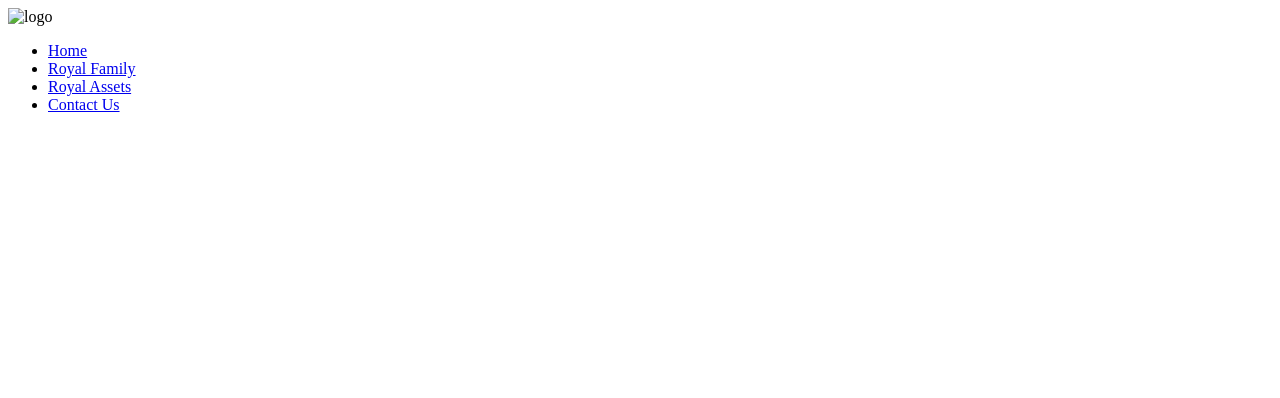
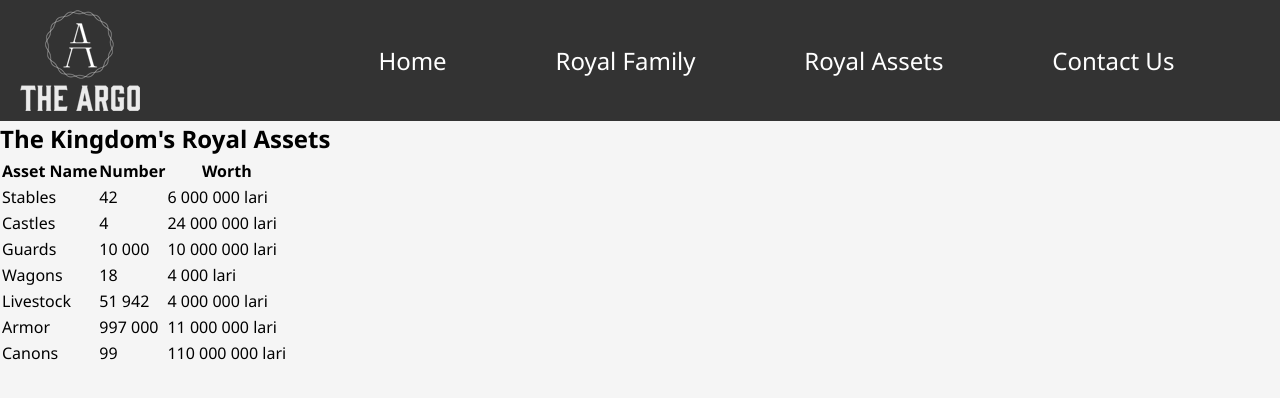
Before and after one commit to Ange230700/techChallengeWildCodeSchool, a plain HTML site: page html/royalAssets.html in a window 1280 px wide. Drawn offline with Linux system fonts and the light colour scheme; files that its build step writes are made by us from their sources.

Commit message:
refactoring... Great job today!

```diff
--- /dev/null
+++ b/css/defaultStyle.css
@@ -0,0 +1,16 @@
+* {
+  margin: 0;
+  padding: 0;
+  box-sizing: border-box;
+}
+
+html {
+  font-size: var(--root-element-font-size);
+}
+
+body {
+  background-color: var(--body-background-color);
+  font-size: var(--body-font-size);
+  font-family: var(--body-font-family);
+  line-height: var(--body-line-height);
+}
--- a/css/navigationBar.css
+++ b/css/navigationBar.css
@@ -0,0 +1,43 @@
+nav {
+  height: auto;
+  background-color: var(--navigation-bar-background-color);
+  display: flex;
+  justify-content: space-between;
+  flex-wrap: wrap;
+}
+
+nav img {
+  padding: 10px;
+  margin-left: 10px;
+}
+
+nav ul {
+  list-style: none;
+  margin-right: 7vw;
+  display: flex;
+  align-items: center;
+  justify-content: flex-end;
+  flex-grow: 1;
+  gap: 6vw;
+  flex-wrap: wrap;
+}
+
+nav ul li {
+  flex-shrink: 1;
+}
+
+nav ul li a {
+  color: var(--navigation-items-text-color);
+  text-decoration: none;
+  font-size: var(--html-anchors-font-size);
+  font-weight: var(--html-anchors-font-weight);
+  padding: 1rem;
+  transition: all 0.3s ease-in-out;
+  max-width: 100%;
+  height: auto;
+}
+
+nav ul li a:hover {
+  color: var(--color-of-html-anchors-when-hovering);
+  transform: scale(1.1);
+}
--- /dev/null
+++ b/css/rootElement.css
@@ -0,0 +1,38 @@
+/* === CSS VARIABLES === */
+:root {
+  /* COLORS */
+  --body-background-color: hsl(0, 0%, 96%);
+  --navigation-bar-background-color: hsl(0, 0%, 20%);
+  --navigation-items-text-color: hsl(0, 0%, 100%);
+  --color-of-html-anchors-when-hovering: hsl(187, 41%, 66%);
+  --color-of-hero-section-text: hsl(0, 0%, 7%);
+  --hero-section-heading-color: hsl(0, 0%, 75%);
+  --table-head-rows-color: hsl(0, 1%, 67%);
+  --table-body-odd-rows-color: hsl(98, 14%, 84%);
+  --paragraph-text-color: hsl(0, 0%, 0%);
+  --input-border-color: hsl(0, 0%, 0%);
+  --submit-button-background-color: hsl(0, 0%, 0%);
+  --submit-button-background-color-when-hovering: hsl(0, 0%, 20%);
+  --submit-button-text-color: hsl(0, 0%, 100%);
+
+  /* FONT AND TYPOGRAPHY */
+  --root-element-font-size: 100%;
+  --body-font-size: 1rem;
+  --html-anchors-font-size: 1.5rem;
+  --hero-section-heading-font-size: 2.5rem;
+  --about-section-heading-font-size: 2.5rem;
+  --about-section-paragraph-font-size: 1.5rem;
+  --royal-family-heading-font-size: 2.5rem;
+  --royal-family-figcaption-font-size: 1.5rem;
+  --form-labels-font-size: 1.5rem;
+  --form-inputs-placeholders-font-size: 1rem;
+  --form-textarea-placeholder-font-size: 1rem;
+
+  --html-anchors-font-weight: 500;
+  --form-labels-font-weight: 500;
+  --hero-section-heading-font-weight: 700;
+
+  --body-font-family: "Segoe UI", sans-serif;
+
+  --body-line-height: 1.5;
+}
--- a/html/royalAssets.html
+++ b/html/royalAssets.html
@@ -7,10 +7,58 @@
       async
     ></script>
 
-    <link rel="stylesheet" href="listOfStylesApplied.css" type="text/css" />
+    <link rel="stylesheet" href="../listOfStylesApplied.css" type="text/css" />
   </head>
   <body>
     <header id="navigationBar"></header>
+
+    <h2>The Kingdom's Royal Assets</h2>
+    <table>
+      <thead>
+        <tr>
+          <th>Asset Name</th>
+          <th>Number</th>
+          <th>Worth</th>
+        </tr>
+      </thead>
+      <tbody>
+        <tr>
+          <td>Stables</td>
+          <td>42</td>
+          <td>6 000 000 lari</td>
+        </tr>
+        <tr>
+          <td>Castles</td>
+          <td>4</td>
+          <td>24 000 000 lari</td>
+        </tr>
+        <tr>
+          <td>Guards</td>
+          <td>10 000</td>
+          <td>10 000 000 lari</td>
+        </tr>
+        <tr>
+          <td>Wagons</td>
+          <td>18</td>
+          <td>4 000 lari</td>
+        </tr>
+        <tr>
+          <td>Livestock</td>
+          <td>51 942</td>
+          <td>4 000 000 lari</td>
+        </tr>
+        <tr>
+          <td>Armor</td>
+          <td>997 000</td>
+          <td>11 000 000 lari</td>
+        </tr>
+        <tr>
+          <td>Canons</td>
+          <td>99</td>
+          <td>110 000 000 lari</td>
+        </tr>
+      </tbody>
+    </table>
 
     <script
       src="/listOfScriptsForDOMmanipulationOfBody.js"
--- a/javascript/navigationBar.js
+++ b/javascript/navigationBar.js
@@ -1,7 +1,7 @@
 function firstHTMLpartOfNavigationBar() {
     return `
         <nav>
-            <img src="" alt="logo" />
+            <img src="../images/logo.png" alt="logo" />
             <ul>
     `;
 }
--- a/listOfStylesApplied.css
+++ b/listOfStylesApplied.css
@@ -1 +1,3 @@
+@import url("/css/rootElement.css");
+@import url("/css/defaultStyle.css");
 @import url("/css/navigationBar.css");
```
Also changed, not shown: html/contact.html (+31 -1 lines), html/royalFamily.html (+23 -1 lines), index.html (+2 -1 lines), images/logo.png (added).
